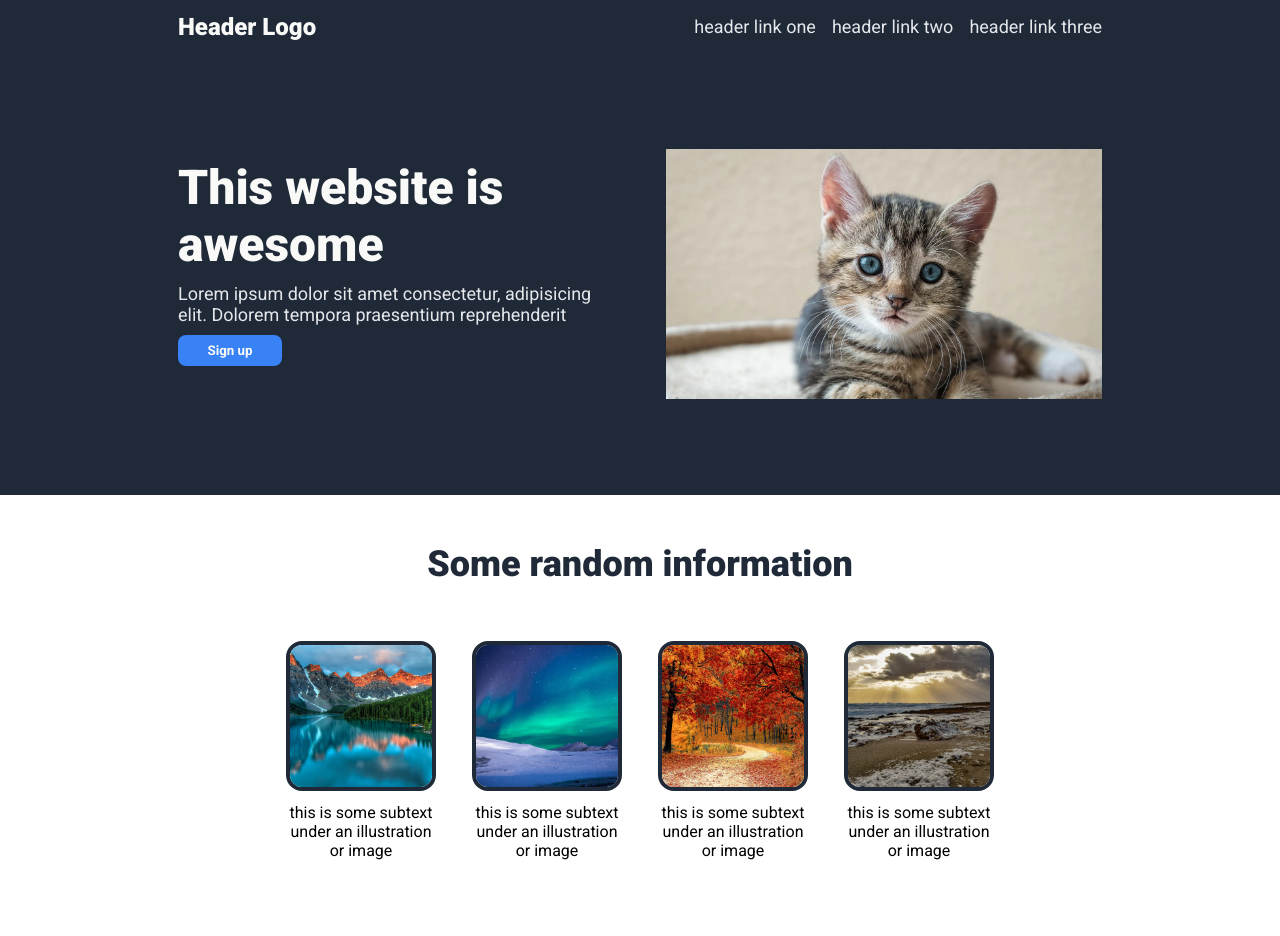
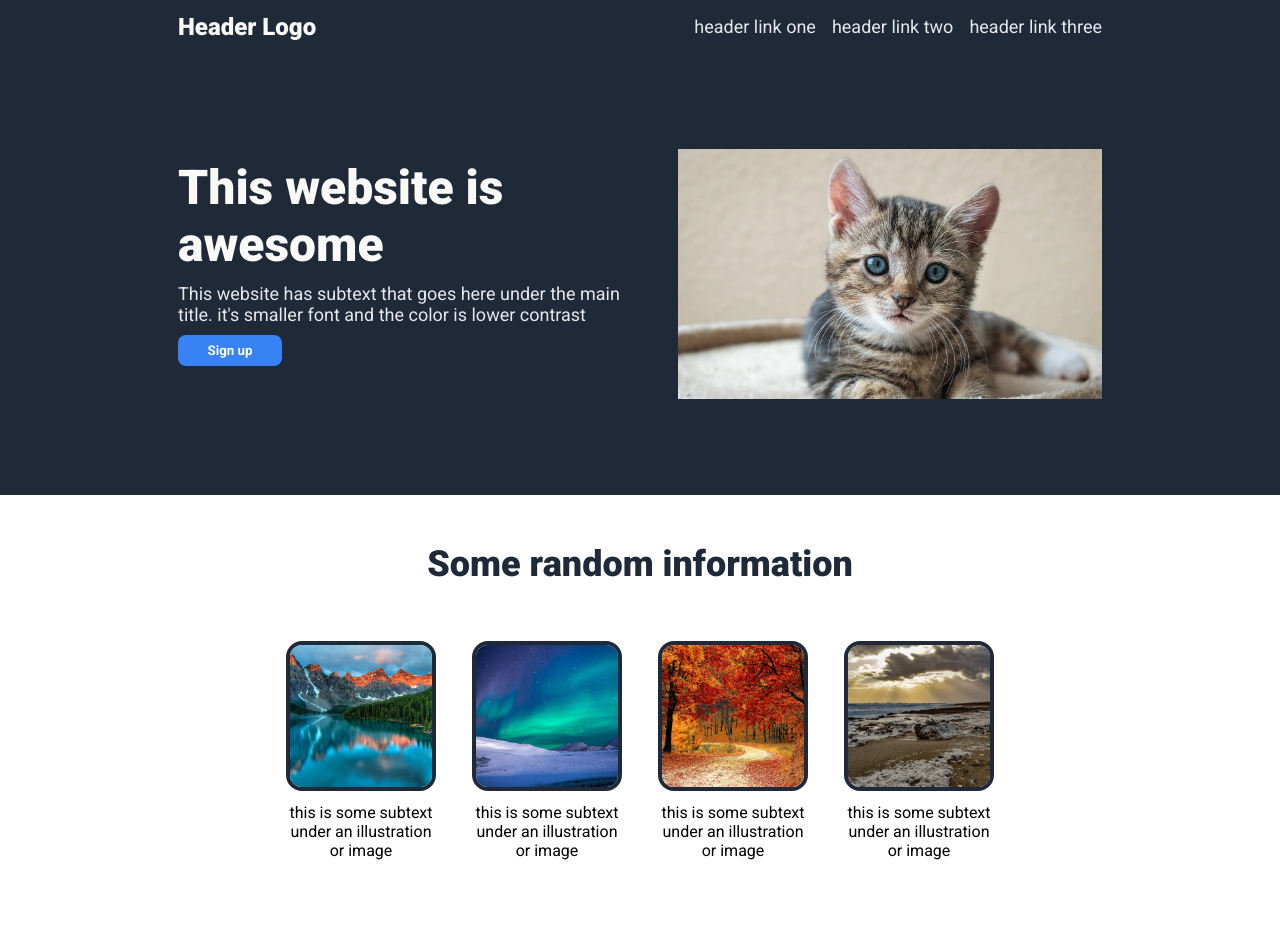
Before and after one commit to Hex0x13/Landing-Page, a plain HTML site: page index.html in a window 1280 px wide. Shown: the top 936 px of the page. Drawn offline with Linux system fonts and the light colour scheme.

Commit message:
update text

```diff
--- a/index.html
+++ b/index.html
@@ -23,7 +23,8 @@
 			<div class="body-info">
 				<div class="main-text">This website is awesome</div>
 				<div class="secondary-text">
-					Lorem ipsum dolor sit amet consectetur, adipisicing elit. Dolorem tempora praesentium reprehenderit
+					This website has subtext that goes here under the main title.
+					it's smaller font and the color is lower contrast
 				</div>
 				<button class="sign-up-button">Sign up</button>
 			</div>
```
Also changed, not shown: 1 other file.
